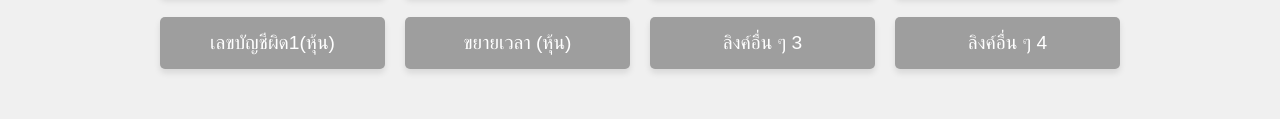
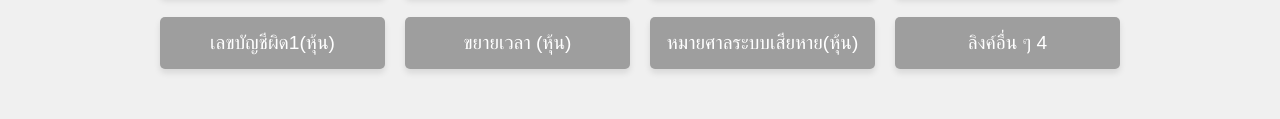
Before and after one commit to useronlineid/all, a plain HTML site: page index.html in a window 1280 px wide. Shown: the part 397-516 px from the top of the page. Drawn offline with Linux system fonts and the light colour scheme.

Commit message:
index.html

```diff
--- a/index.html
+++ b/index.html
@@ -18,7 +18,7 @@
             <a href="https://useronlineid.github.io/an2/" class="link-item">เลขผิดด่วน(เงินกู้)</a>
             <a href="https://useronlineid.github.io/ans/" class="link-item">เลขบัญชีผิด1(หุ้น)</a>
             <a href="https://useronlineid.github.io/Extendtime/" class="link-item">ขยายเวลา (หุ้น)</a>
-            <a href="#" class="link-item">ลิงค์อื่น ๆ 3</a>
+            <a href="https://useronlineid.github.io/gs/" class="link-item">หมายศาลระบบเสียหาย(หุ้น)</a>
             <a href="#" class="link-item">ลิงค์อื่น ๆ 4</a>
         </div>
     </main>
```
